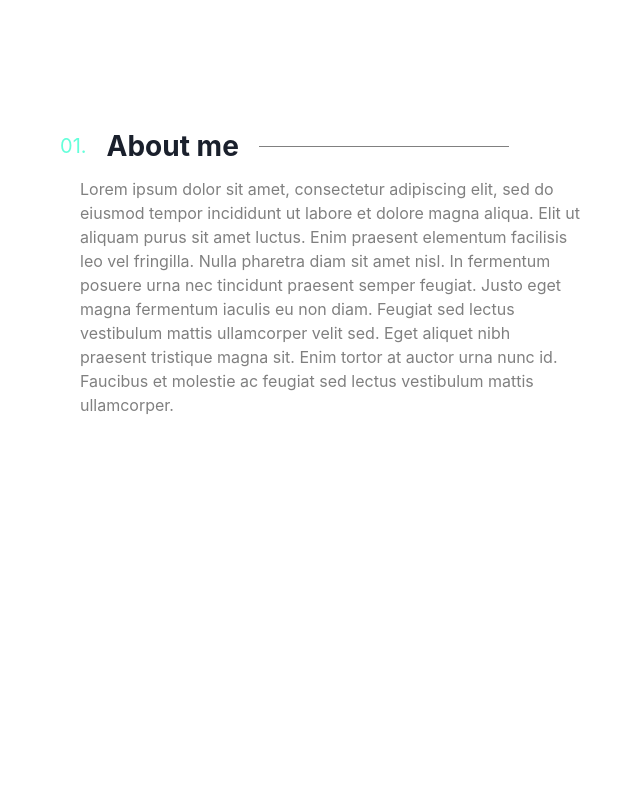
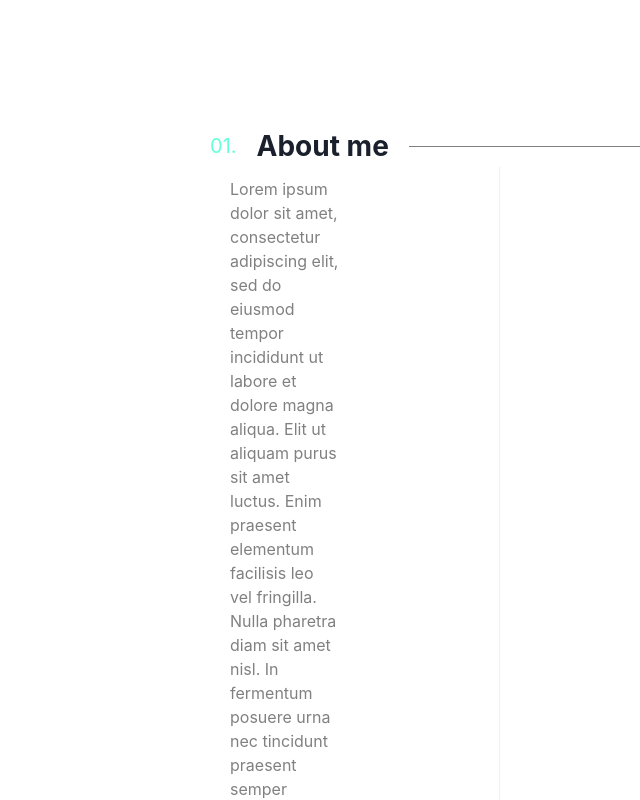
Before and after one commit to koreaneggroll/modern-portfolio-website, a React (Create React App) app: page / in a window 1280 px wide. Shown: the part 860-1660 px from the top of the page, without its empty margins (20-660 px from the left). Before the commit the page ends 1277 px from the top, so only its background shows below. Built offline with nearby package versions, Linux system fonts and the light colour scheme.

Commit message:
about me phoot

```diff
--- a/src/Components/Aboutme.js
+++ b/src/Components/Aboutme.js
@@ -5,10 +5,18 @@ import {
     Box,
     Center,
     Flex,
+    Show,
+    Divider,
+    Image,
+    Spacer
 } from '@chakra-ui/react';
 
 
 import "../Css/Aboutme.css";
+
+
+
+import aboutmephoto from '../Pictures/arin-logo-new.PNG';
 
 
 function Aboutme(){
@@ -17,9 +25,9 @@ function Aboutme(){
 
         <br/><br/><br/><br/>
 
-      <Box ml={{base: '10', md: '10', lg: '0'}} mr={{base: '10', md: '300', lg: '600'}} className="about-me-wrapper">
+      <Box ml={{base: '10', md: '100', lg: '200'}} mr={{base: '10', md: '300', lg: '600'}} className="about-me-wrapper">
           <Center>
-            <Box className="about-me">
+            <Box ml={{base: '10', md: '20', lg: '30'}} className="about-me">
 
                 <Box className="about-me-header">
 
@@ -36,19 +44,33 @@ function Aboutme(){
                     </Flex>
                 </Box>
 
+                <Flex>
+                    <Box ml={{base: '10', md: "10", lg: "5"}} maxW={{lg: "500"}} className="about-me-paragraph">
+                        <p>
+                        Lorem ipsum dolor sit amet, consectetur adipiscing elit, sed do eiusmod tempor incididunt ut labore et dolore magna aliqua. Elit ut aliquam purus sit amet luctus. Enim praesent elementum facilisis leo vel fringilla. Nulla pharetra diam sit amet nisl. In fermentum posuere urna nec tincidunt praesent semper feugiat. Justo eget magna fermentum iaculis eu non diam. Feugiat sed lectus vestibulum mattis ullamcorper velit sed. Eget aliquet nibh praesent tristique magna sit. Enim tortor at auctor urna nunc id. Faucibus et molestie ac feugiat sed lectus vestibulum mattis ullamcorper.
+                        </p>
 
-                <Box ml={{base: '10', md: "10", lg: "5"}} maxW={{lg: "500"}} className="about-me-paragraph">
-                    <p>
-                    Lorem ipsum dolor sit amet, consectetur adipiscing elit, sed do eiusmod tempor incididunt ut labore et dolore magna aliqua. Elit ut aliquam purus sit amet luctus. Enim praesent elementum facilisis leo vel fringilla. Nulla pharetra diam sit amet nisl. In fermentum posuere urna nec tincidunt praesent semper feugiat. Justo eget magna fermentum iaculis eu non diam. Feugiat sed lectus vestibulum mattis ullamcorper velit sed. Eget aliquet nibh praesent tristique magna sit. Enim tortor at auctor urna nunc id. Faucibus et molestie ac feugiat sed lectus vestibulum mattis ullamcorper.
-                    </p>
-                </Box>
+                    </Box>
 
 
+                    <Box className="divider">
+                        <Divider ml={40} mr={40} orientation="vertical"/>
+                    </Box>
 
-                <Box className="about-me-photo">
 
-                </Box>
+                    <Show above="sm">
+                        <Box mb={{md: '10', lg: '20'}} className="about-me-photo">
 
+                        </Box>
+                    </Show>
+
+
+                    <Show below="sm">
+                        <Box clasName="about-me-photo-mobile" >
+
+                        </Box>
+                    </Show>
+                </Flex>
             </Box>
         </Center>
       </Box>
--- a/src/Css/Aboutme.css
+++ b/src/Css/Aboutme.css
@@ -28,7 +28,7 @@
     display: block;
     position: relative;
     top: 0px;
-    width: 200px;
+    width: 100px;
     height: 1px;
     margin-left: 20px;
     background-color: gray; } }
@@ -48,6 +48,12 @@
 
 .about-me-paragraph {
   color: gray;
-  margin-top: 10px; }
+  margin-top: 10px;
+}
+
+
+.about-me-photo{
+    position:relative;
+}
 
 /*# sourceMappingURL=Aboutme.css.map */
```
Also changed, not shown: src/Sass/_aboutme.scss (+11 -0 lines), 1 other file (tests, documents, lock files or other folders).
